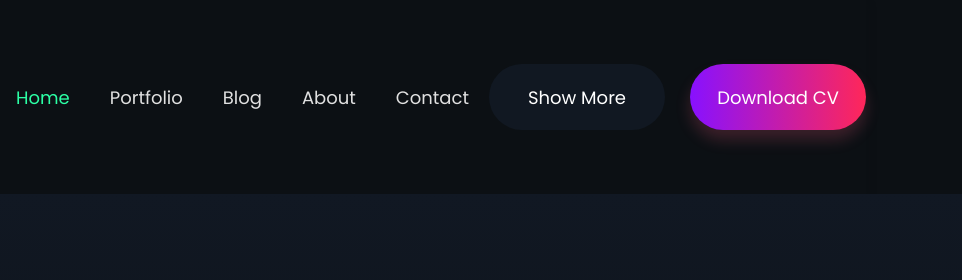
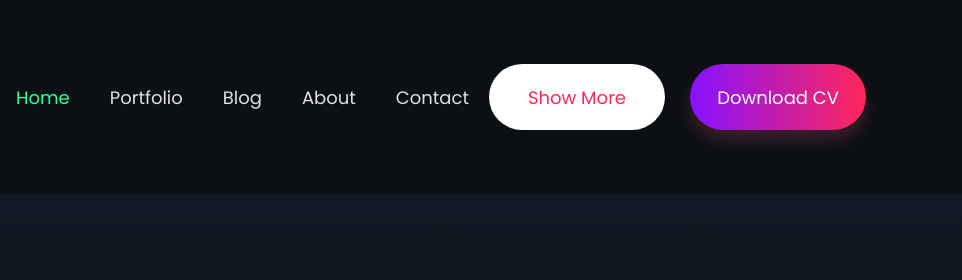
Before and after one commit to mustafaabdo2022/Portfolio-phlox, a plain HTML site: page index.html in a window 1280 px wide. In both pictures the pointer is over the element 895 px from the left and 97 px from the top of the page. Shown: the top 280 px of the page, 318-1280 px from the left. Drawn offline with nearby package versions, Linux system fonts and the light colour scheme.

Commit message:
Update main.css

```diff
--- a/assets/CSS/main.css
+++ b/assets/CSS/main.css
@@ -184,7 +184,7 @@ header {
   transition: all 0.15s ease-out;
 }
 
-.nav-right :nth-child(1):hover .btn {
+.nav-right .btn-nav:hover {
   background: var(--color-title);
   color: var(--color-text);
 }
```
